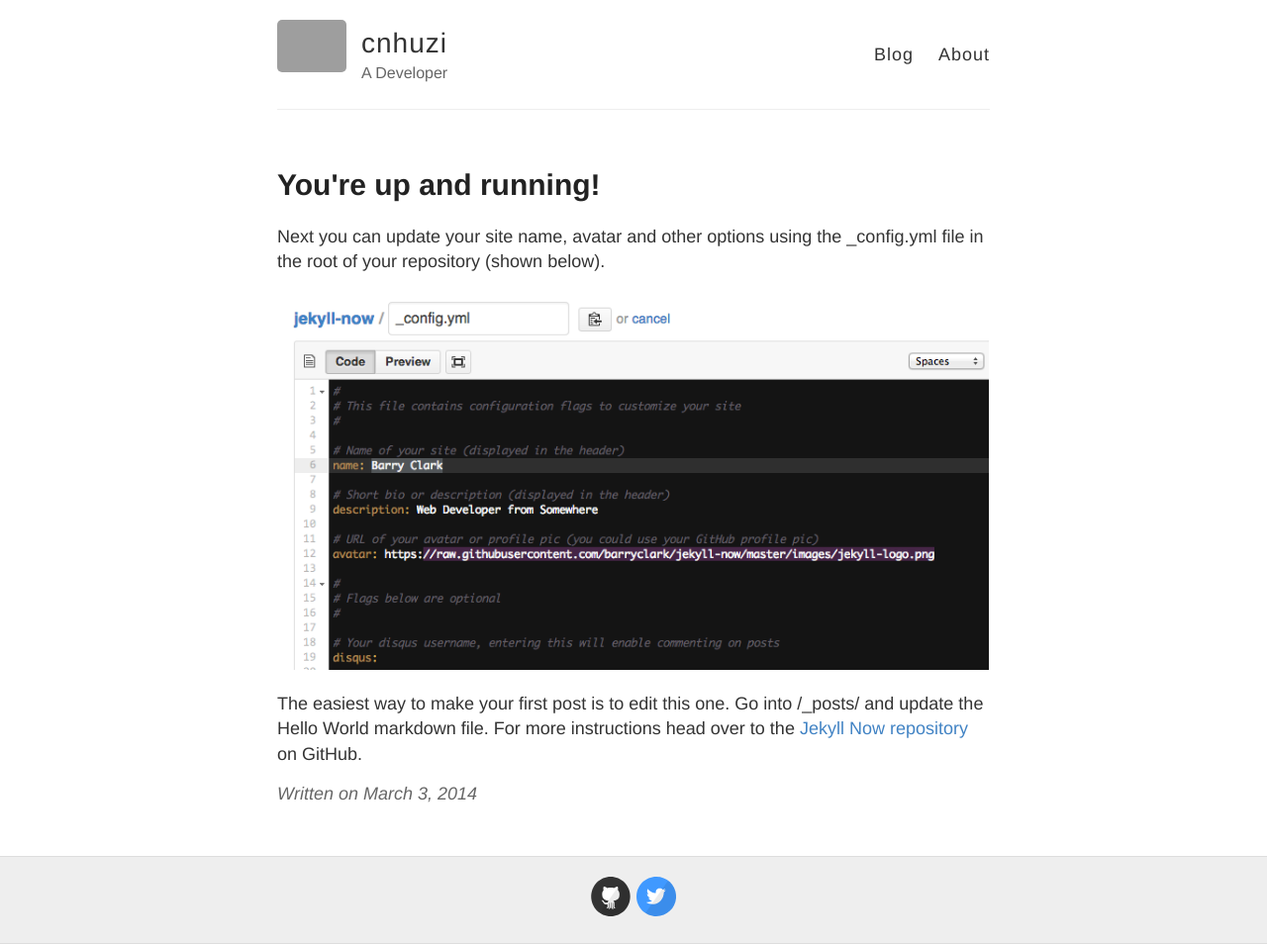
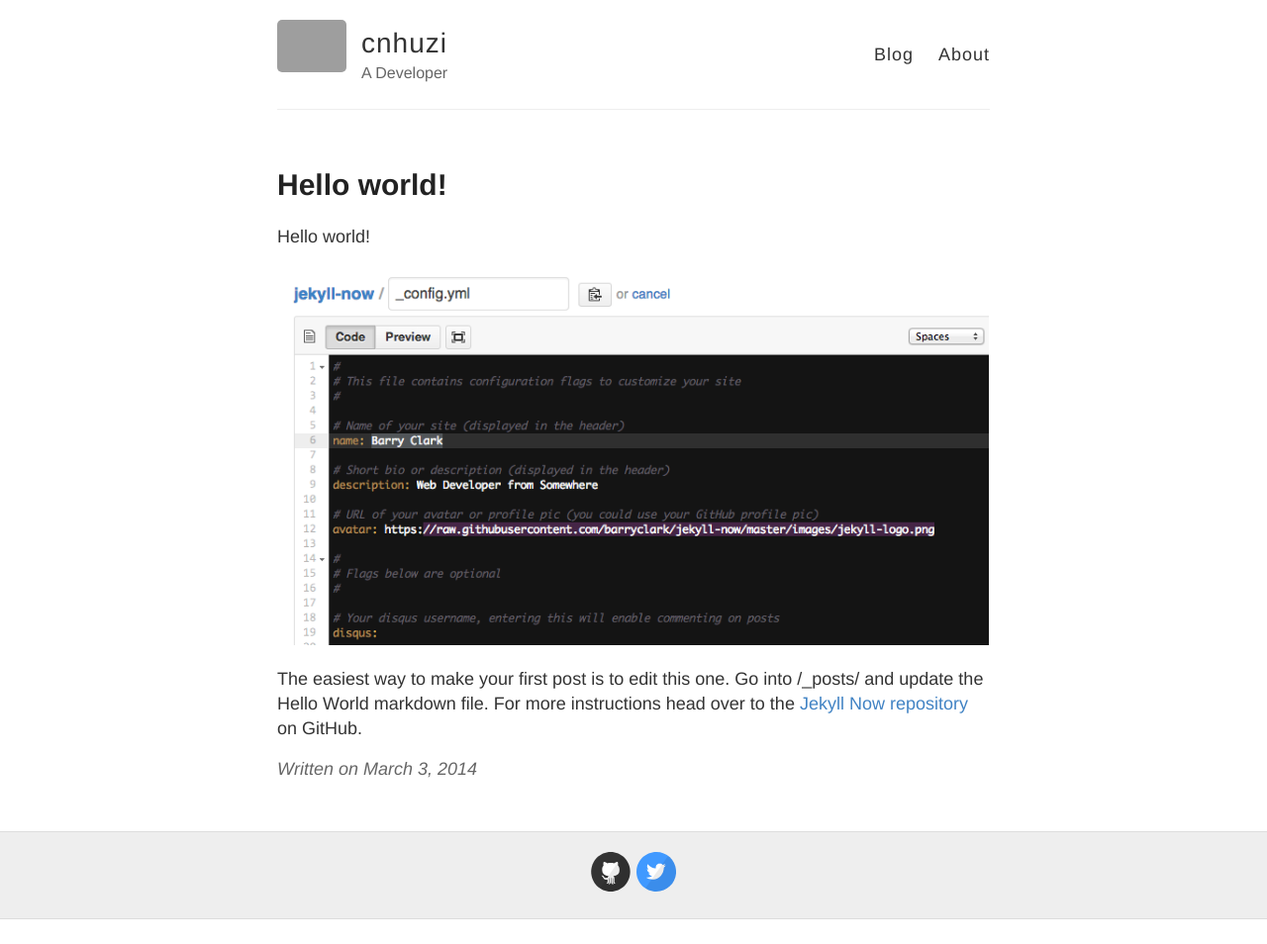
Before and after one commit to cnhuzi/cnhuzi.github.io, a Jekyll site: the page built from _posts/2014-3-3-Hello-World.md, in a window 1280 px wide. Shown: the whole page at 99% size. Built offline with Jekyll 4.4.1, drawn with Linux system fonts in a browser that asks for light colours; after the commit the page ends 929 px from its top, so only the background shows below that; grey boxes are pictures that could not be loaded.

Commit message:
Update 2014-3-3-Hello-World.md

```diff
--- a/_posts/2014-3-3-Hello-World.md
+++ b/_posts/2014-3-3-Hello-World.md
@@ -1,9 +1,9 @@
 ---
 layout: post
-title: You're up and running!
+title: Hello world!
 ---
 
-Next you can update your site name, avatar and other options using the _config.yml file in the root of your repository (shown below).
+Hello world!
 
 ![_config.yml]({{ site.baseurl }}/images/config.png)
 
```
